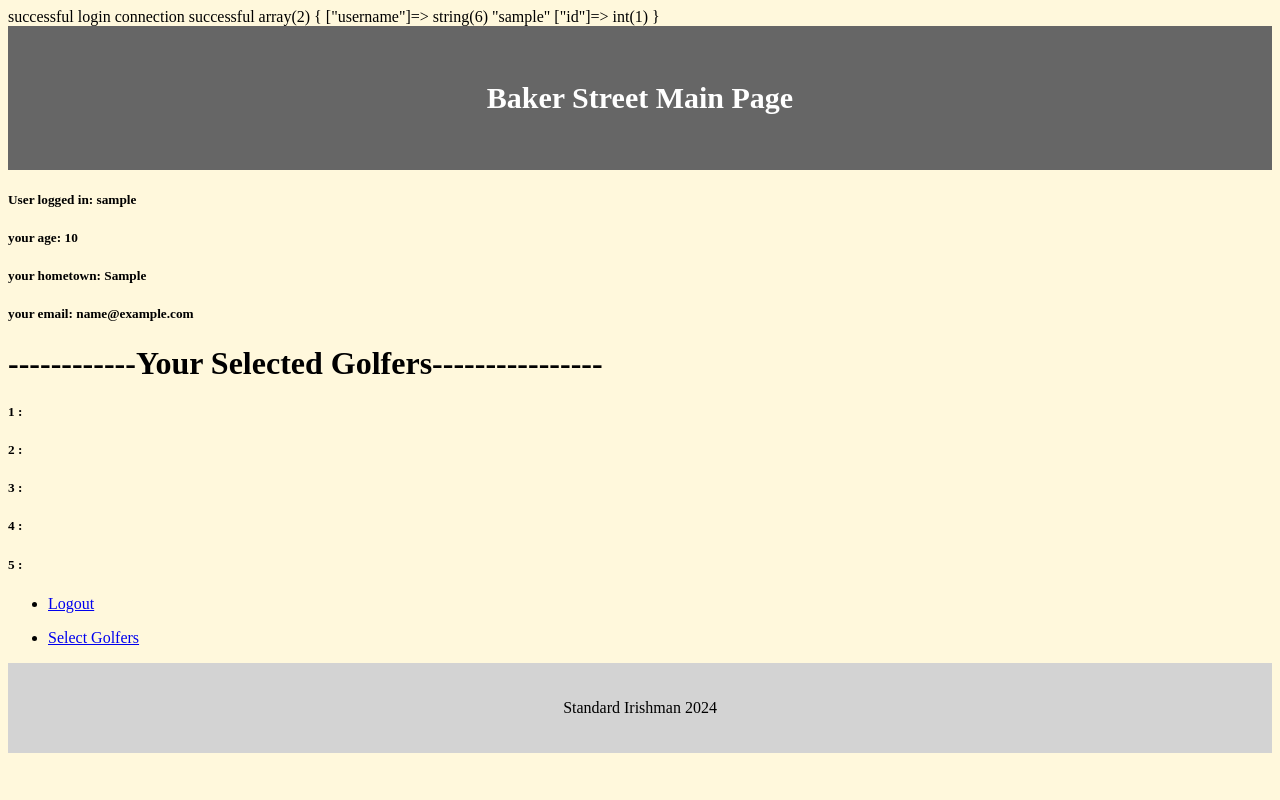
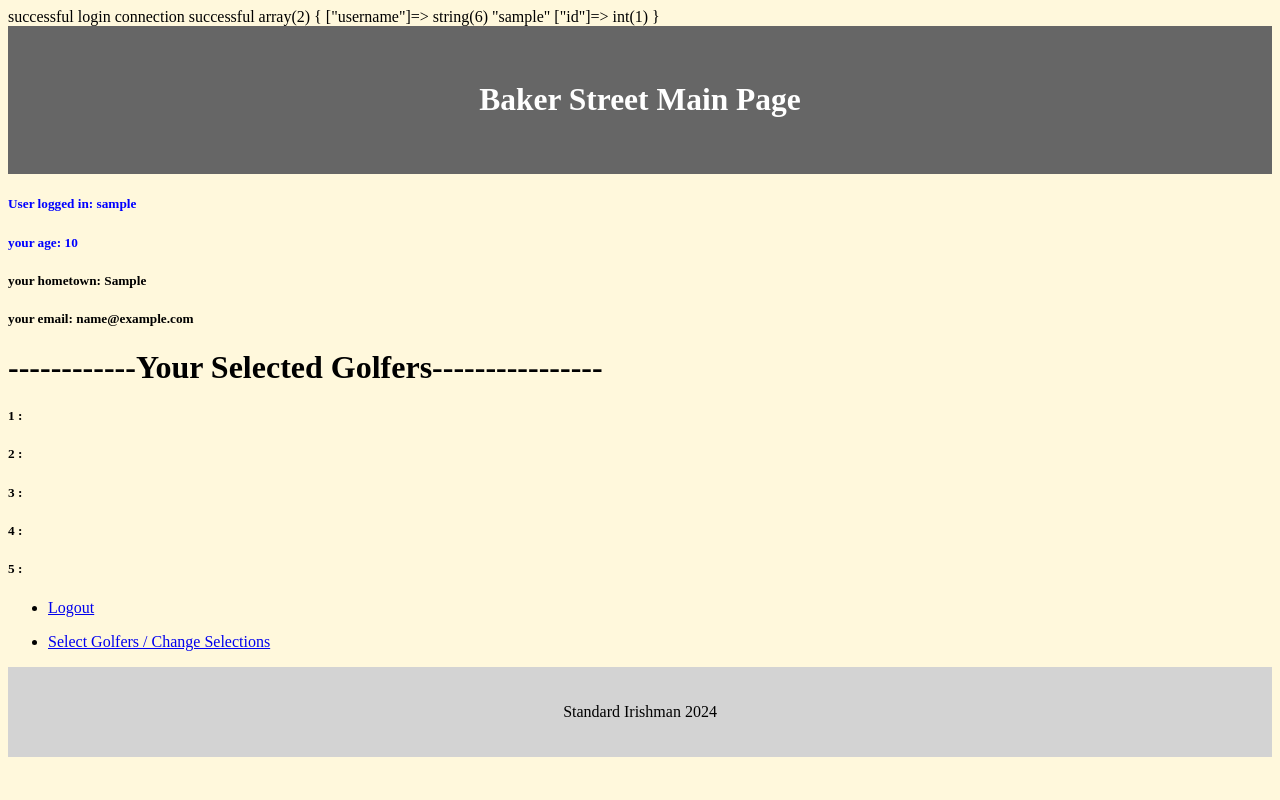
Before and after one commit to oboyle3/Augusta-Fantasy, a PHP site: page /dashboard.php in a window 1280 px wide. Run offline with PHP 8.4, Linux system fonts and the light colour scheme; the visitor is signed in with stand-in values (Sample User, id 1); tables that the repository leaves empty or names only in its code hold one stand-in row (values such as "Sample post").

Commit message:
saving changes

```diff
--- a/dashboard.php
+++ b/dashboard.php
@@ -61,7 +61,7 @@
 	background-color: #666;
 	padding: 30px;
 	text-align: center;
-	font-size: 20px;
+	font-size: 21px;
 	color: white;
 }
  footer {
@@ -69,14 +69,19 @@
                    padding: 20px;
                    background-color: LightGray;
                 }
+.logged-in {
+color: blue;
+display: flex;
+justify-content: space-between;
+}
 </style>
 </head>
 <body>
 	<header>
 	<h2>Baker Street Main Page</h2>
 	</header>
-	<h5> User logged in: <?php echo htmlspecialchars($username); ?> </h5>
-	<h5> your age:  <?php echo htmlspecialchars($age); ?> </h5>
+	<h5 class="logged-in"> User logged in: <?php echo htmlspecialchars($username); ?> </h5>
+	<h5  class="logged-in"> your age:  <?php echo htmlspecialchars($age); ?> </h5>
 	<h5> your hometown:  <?php echo htmlspecialchars($hometown); ?> </h5>
 	<h5> your email:  <?php echo htmlspecialchars($email); ?> </h5>
 	<h1>------------Your Selected Golfers---------------- </h1>
@@ -94,7 +99,7 @@
 		<li> <a href="index.html">Logout</a></li>
 	   </ul>
 	<ul>
-		<li> <a href="golferselection.php">Select Golfers</a></li>
+		<li> <a href="golferselection.php">Select Golfers / Change Selections</a></li>
 	</ul>
 	</nav>
 	<footer>
--- a/golferselection.php
+++ b/golferselection.php
@@ -60,8 +60,8 @@
 <h5> User logged in: <?php echo htmlspecialchars($username); ?> </h5>
 
         <h1>---------------------------- </h1>
-	<h5>Select three golfers that you will track masters week:<h5>
-	<h7> Note: this is a one time selection pick wisely<h7><br></br>
+	<h5>Select five golfers that you will track masters week:<h5>
+	<h7> This years field:<h7><br></br>
 	<?php
 //loop through each golfer
 foreach ($golfers as $golfer) {
```
